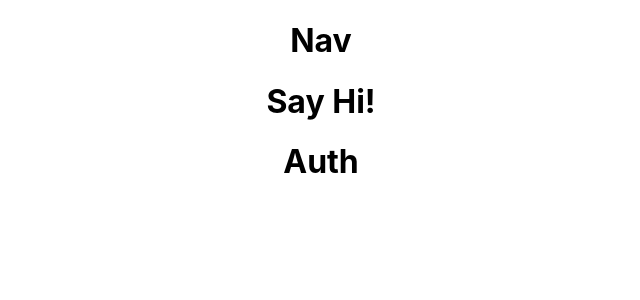
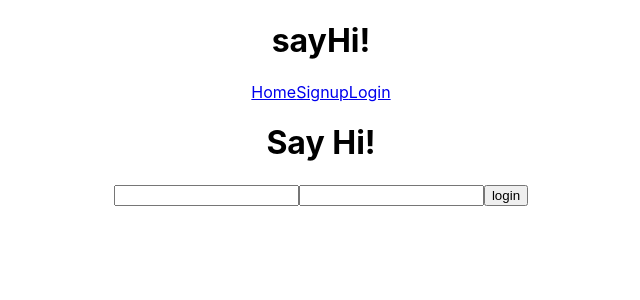
Before and after one commit to caitmp12/GA-Capstone-Frontend, a React (Create React App) app: page /auth/login in a window 1280 px wide. Shown: the top 300 px of the page, without its empty margins (319-959 px from the left). Built offline with nearby package versions, Linux system fonts and the light colour scheme.

Commit message:
form and form login in navjs

```diff
--- a/src/components/Auth.js
+++ b/src/components/Auth.js
@@ -1,7 +1,45 @@
 import React from "react"
+import {useAppState} from "../AppState.jsx"
 
 const Auth = (props) => {
-    return <h1>Auth</h1>
+
+    const type = props.match.params.form
+    const [formData, setFormData] = React.useState({
+        username: "",
+        password: ""
+    })
+
+    const {dispatch} = useAppState()
+
+    const actions = {
+        signup: {
+            action: "signup",
+            payload: formData
+        },
+        login: {
+            action: "login",
+            payload: formData
+        }
+    }
+
+    const handleChange = (event) => {
+        setFormData(...formData, {[event.target.name]: event.target.value})
+    }
+
+    const handleSubmit = (event) => {
+        event.preventDefault()
+        dispatch(actions[type])
+    }
+
+    return (
+        <div>
+            <form>
+                <input type="text" name="username" value={formData.username} onChange={handleChange} />
+                <input type="text" name="password" value={formData.password} onChange={handleChange}/>
+                <input type="submit" value={type} />
+            </form>
+        </div>
+    )
 }
 
 export default Auth
--- a/src/components/Nav.js
+++ b/src/components/Nav.js
@@ -1,7 +1,17 @@
 import React from "react"
+import { Route, Link, Switch } from "react-router-dom"
 
 const Nav = (props) => {
-    return <h1>Nav</h1>
+    return (
+        <header>
+            <h1>sayHi!</h1>
+            <nav>
+                <Link to="/">Home</Link>
+                <Link to="/auth/signup">Signup</Link>
+                <Link to="/auth/login">Login</Link>
+            </nav>
+        </header>
+    )
 }
 
 export default Nav
```
Also changed, not shown: 1 other file (tests, documents, lock files or other folders).
